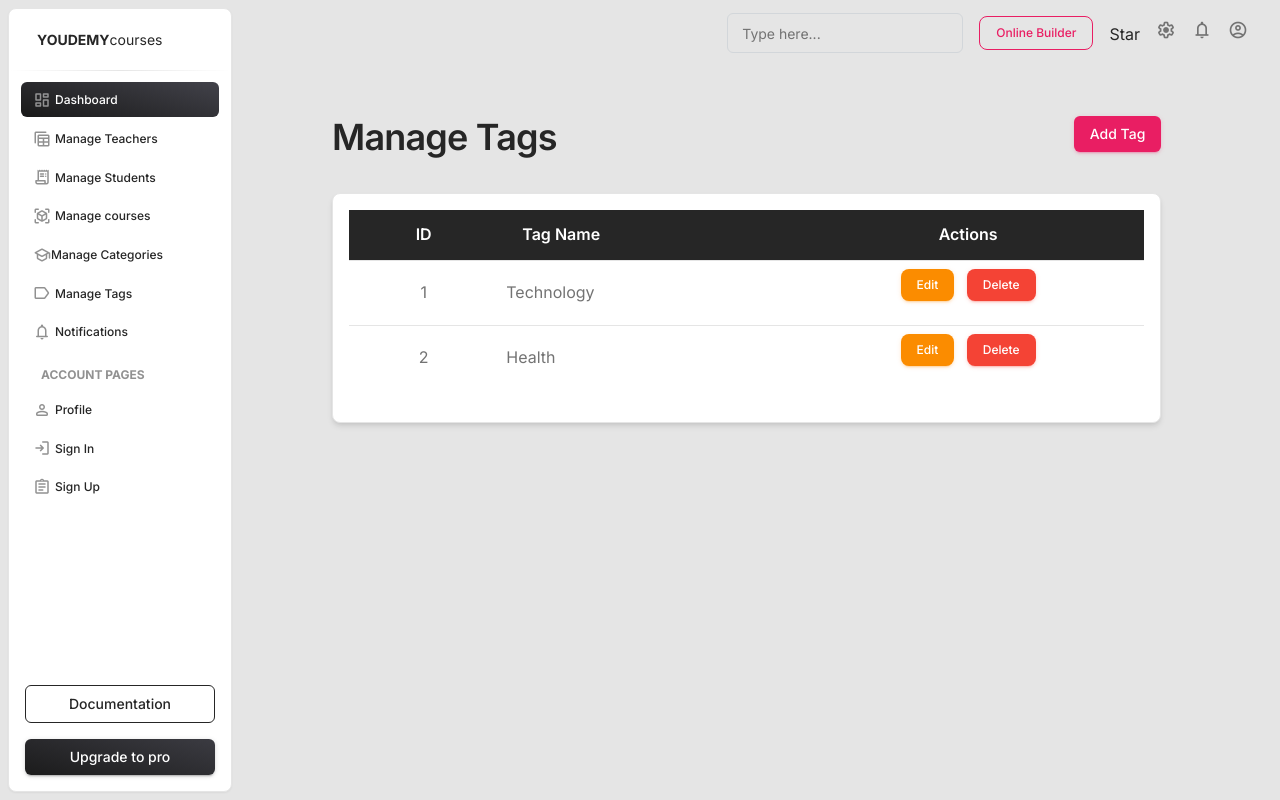
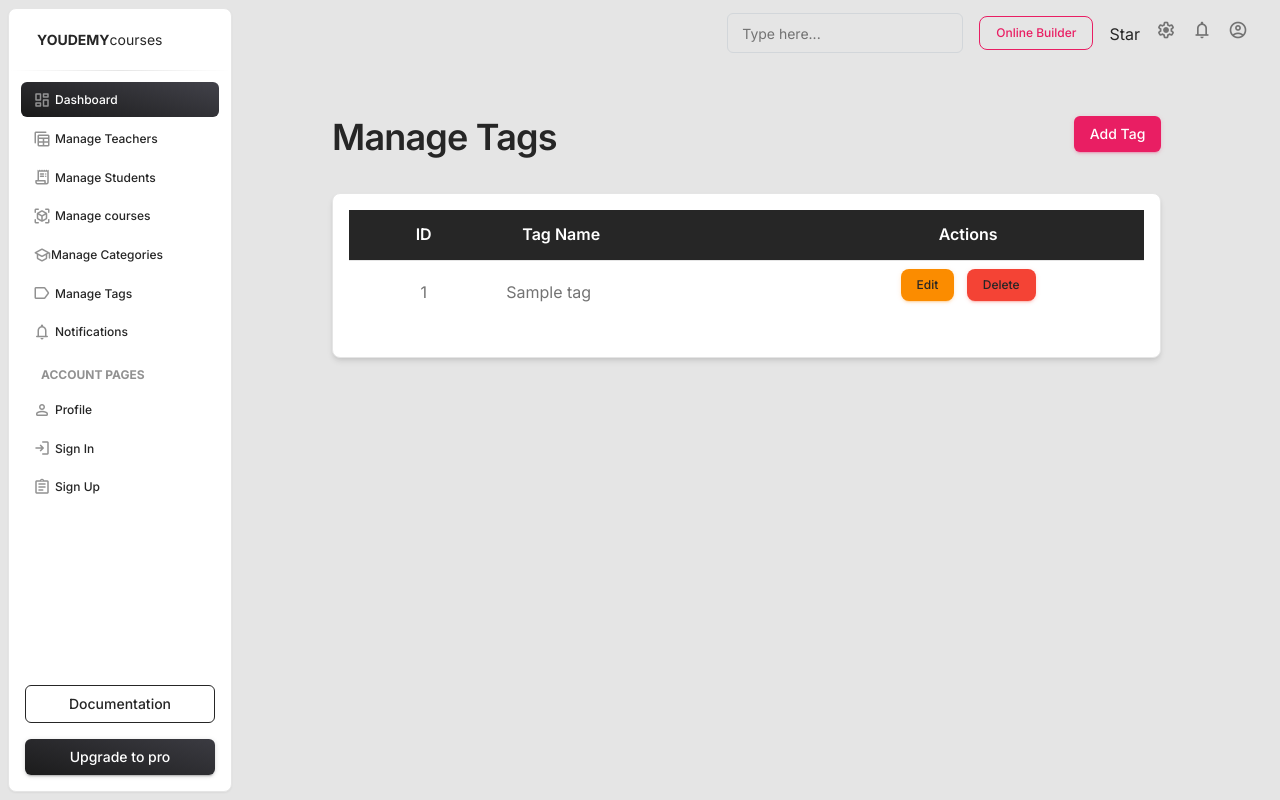
Before and after one commit to mustapha-moutaki/Plateforme-de-Cours-en-Ligne-Youdemy, a PHP site: page /Plateforme-de-Cours-en-Ligne-Youdemy/views/tags/manageTags.php in a window 1280 px wide. Run offline with PHP 8.4, Linux system fonts and the light colour scheme; tables that the repository leaves empty hold one stand-in row (values such as "Sample post"); some libraries are stand-ins or nearby versions.

Commit message:
creating dynamic crud for tags section

```diff
--- a/config/sql/youdemy_db.sql
+++ b/config/sql/youdemy_db.sql
@@ -65,7 +65,6 @@ CREATE TABLE IF NOT EXISTS course_reviews (
     FOREIGN KEY (user_id) REFERENCES users(id) ON DELETE CASCADE
 ) ENGINE=InnoDB;
 
--- إنشاء الفهارس لتحسين الأداء
 CREATE INDEX idx_course_title ON courses(title);
 CREATE INDEX idx_tag_name ON tags(name);
 CREATE INDEX idx_category_name ON categories(name);
--- a/models/Tag.php
+++ b/models/Tag.php
@@ -1,3 +1,41 @@
 <?php
 namespace Models;
+
+use Models\Model;
+use PDO;
+    class Tag extends Model {
+        protected $table = 'tags';
+
+
+        public function createTag($name) {
+            return $this->create($this->table, ['name' => $name]);
+        }
+
+        public function getAllTags() {
+            return $this->select($this->table);
+        }
+
+        public function updateTag($id, $name) {
+            return $this->update($this->table, ['name' => $name], 'id', $id);
+        }
+
+        public function deleteTag($id) {
+            return $this->delete($this->table, 'id', $id);
+        }
+
+        public function countTags() {
+            return $this->count('tags');
+        }
+
+
+        public function getTagById($id) {
+            $query = "SELECT * FROM {$this->table} WHERE id = :id";
+            $stmt = $this->pdo->prepare($query);
+            $stmt->bindParam(':id', $id, PDO::PARAM_INT);
+            $stmt->execute();
+            return $stmt->fetch(PDO::FETCH_ASSOC);
+        }
+    }
+
+
 ?>
--- a/views/Categories/addCategory.php
+++ b/views/Categories/addCategory.php
@@ -1,6 +1,7 @@
+
+
 <!DOCTYPE html>
 <html lang="en">
-
 <head>
   <meta charset="UTF-8">
   <meta name="viewport" content="width=device-width, initial-scale=1.0">
--- a/views/Tags/manageTags.php
+++ b/views/Tags/manageTags.php
@@ -1,3 +1,35 @@
+<?php
+require_once '../../vendor/autoload.php';  // Autoload necessary classes
+use Config\Database;  // Use the correct namespace for Database
+use Models\Tag;  // Import the Category model
+
+// Get the connection instance
+$pdo = Database::makeConnection();  // Ensure the connection is successful
+
+try {
+    // Create an instance of Category model
+    $TagModel = new Tag($pdo);
+} catch (Exception $e) {
+    echo "Error: " . $e->getMessage();
+}
+
+// Fetch all categories
+$getAllTags = $TagModel->getAllTags();
+
+// If there's a delete request, process it
+if (isset($_GET['delete_id'])) {
+    $deleteId = $_GET['delete_id'];
+    if ($TagModel->deleteTag($deleteId)) {
+        header('Location: http://localhost/Plateforme-de-Cours-en-Ligne-Youdemy/views/Tags/manageTags.php');
+        exit();
+    } else {
+        echo "Failed to delete the Tag.";
+    }
+}
+
+
+?>
+
 <!DOCTYPE html>
 <html lang="en">
 
@@ -44,22 +76,16 @@
                 </thead>
                 <tbody>
                   <!-- Example row -->
+                  <?php  foreach ($getAllTags as $tag):?>
                   <tr>
-                    <td class="text-center">1</td>
-                    <td>Technology</td>
+                    <td class="text-center"><?= $tag['id'] ?></td>
+                    <td><?= $tag['name'] ?></td>
                     <td class="text-center">
-                      <button class="btn btn-sm btn-warning me-2">Edit</button>
-                      <button class="btn btn-sm btn-danger">Delete</button>
+                      <button class="btn btn-sm btn-warning me-2"> <a href="update_tag.php?update_tag=<?= $tag['id']; ?>">Edit</a></button>
+                      <button class="btn btn-sm btn-danger"><a href="http://localhost/Plateforme-de-Cours-en-Ligne-Youdemy/views/Tags/manageTags.php?delete_id=<?php echo $tag['id']; ?>" onclick="return confirm('Are you sure you want to delete this tag?')">Delete</a></button>
                     </td>
                   </tr>
-                  <tr>
-                    <td class="text-center">2</td>
-                    <td>Health</td>
-                    <td class="text-center">
-                      <button class="btn btn-sm btn-warning me-2">Edit</button>
-                      <button class="btn btn-sm btn-danger">Delete</button>
-                    </td>
-                  </tr>
+                  <?php  endforeach;?>
                   <!-- More rows can go here -->
                 </tbody>
               </table>
```
Also changed, not shown: views/Tags/addTag.php (+31 -3 lines).
